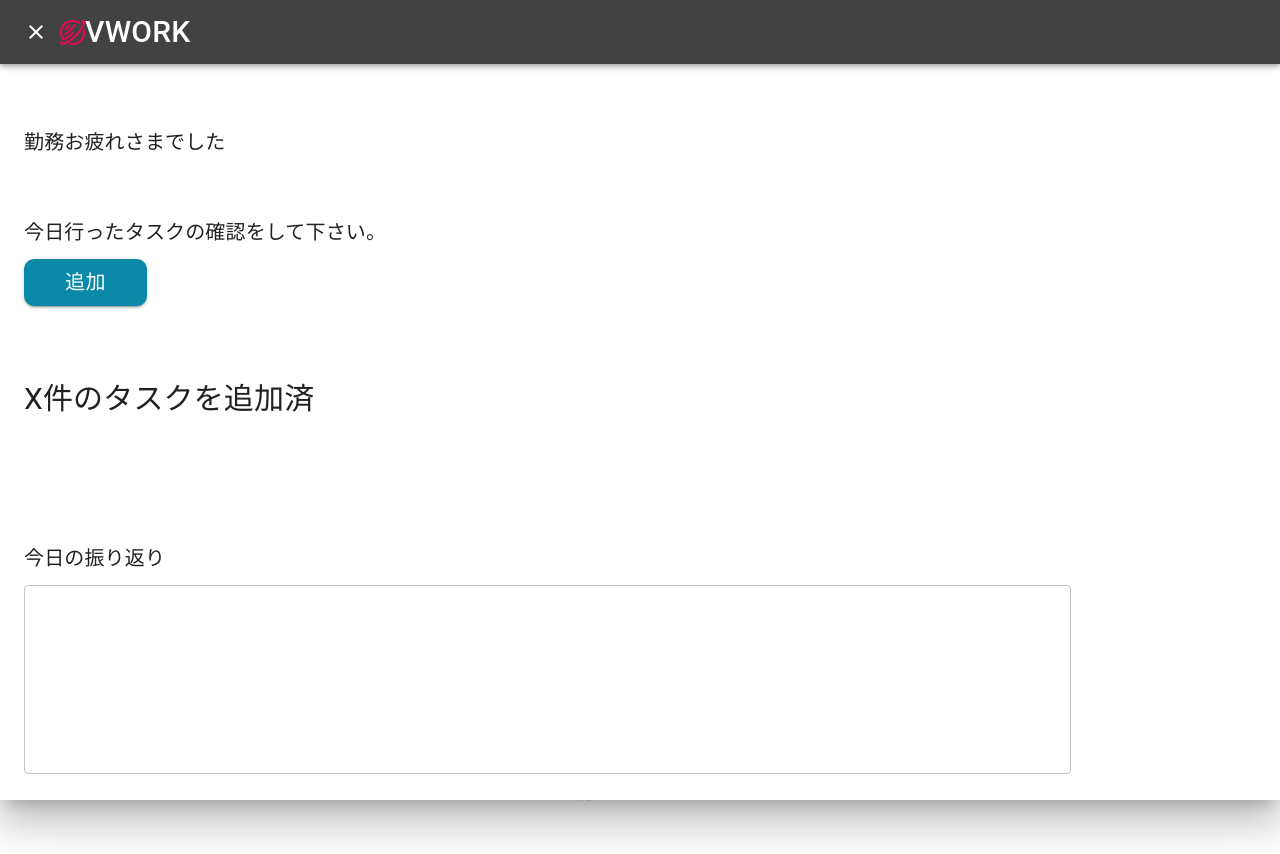
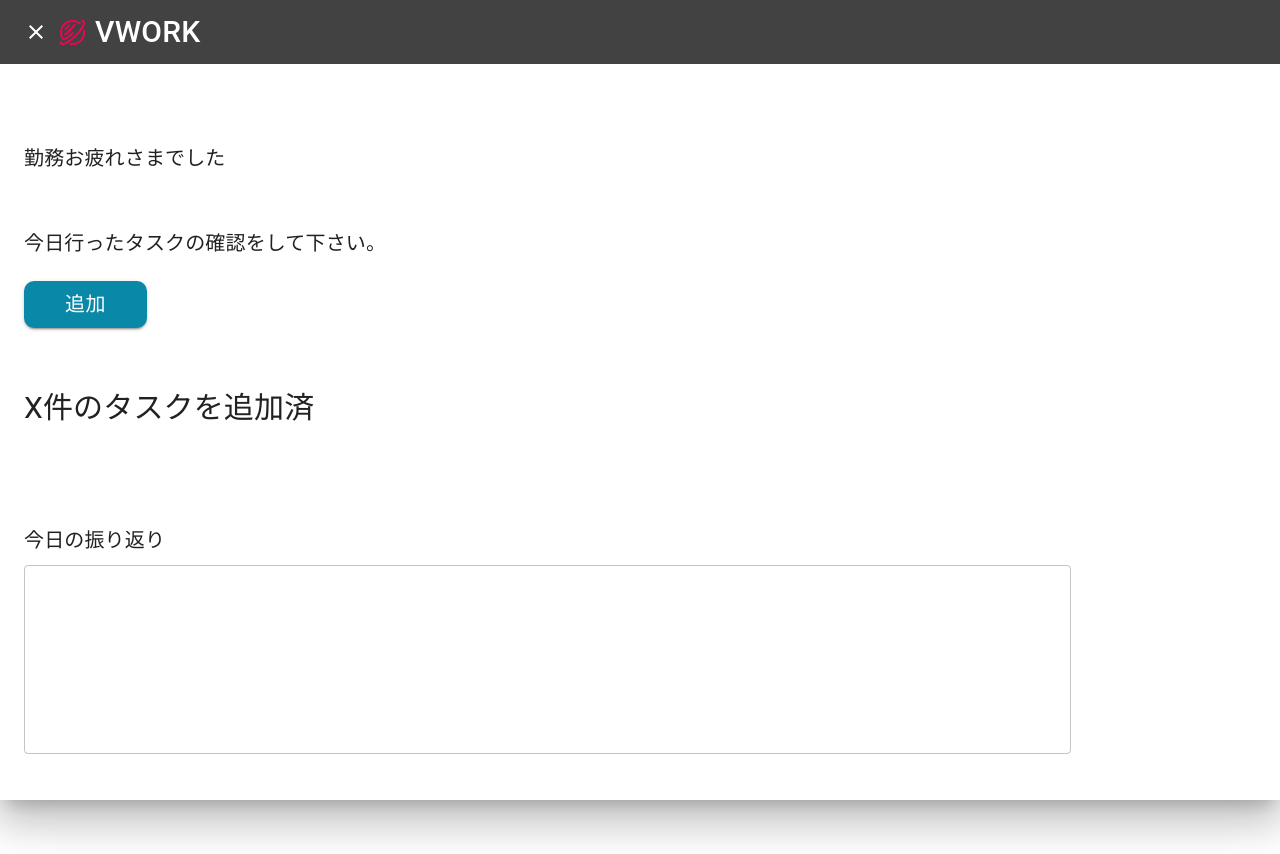
Before and after one commit to Yyusuke27/vwork, a React (Create React App) app in the folder frontend/: page / in a window 1280 px wide. Both pictures are taken after a click on the button "退社". Built offline with nearby package versions, Linux system fonts and the light colour scheme; grey boxes are pictures that could not be loaded.

Commit message:
CheckAttendanceAreaのリファクタリング。Boxを使用した幅のとりかたに変更

```diff
--- a/frontend/src/App.css
+++ b/frontend/src/App.css
@@ -1,4 +1,4 @@
-.logo {
+ .logo {
     font-family: 'Cairo', sans-serif;
 }
 
--- a/frontend/src/Dashboard/Attendance/components/CheckAttendanceArea.tsx
+++ b/frontend/src/Dashboard/Attendance/components/CheckAttendanceArea.tsx
@@ -10,7 +10,6 @@ import AppBar from "@material-ui/core/AppBar";
 import Toolbar from "@material-ui/core/Toolbar";
 import Grid from "@material-ui/core/Grid";
 import Container from "@material-ui/core/Container";
-import clsx from "clsx";
 import Slide from "@material-ui/core/Slide";
 import { TransitionProps } from "@material-ui/core/transitions";
 import TextField from "@material-ui/core/TextField";
@@ -21,6 +20,7 @@ import Button from "@material-ui/core/Button";
 import Drawer from "@material-ui/core/Drawer";
 import Backdrop from "@material-ui/core/Backdrop";
 import TaskList from "../../Task/components/TaskList";
+import "../../../App.css";
 
 const drawerWidth = "55%";
 
@@ -41,20 +41,18 @@ const useStyles = makeStyles((theme: Theme) =>
     timeArea: {
       width: "40%",
       fontSize: 18,
-      marginTop: "1%",
     },
     appBar: {
       position: "relative",
       backgroundColor: Color.VWORK_BLACK,
+      boxShadow: "none",
     },
     dialogTitle: {
       fontSize: 30,
+      paddingLeft: 10,
     },
     dialogText: {
       fontSize: 20,
-    },
-    dialogStyle: {
-      marginTop: "5%",
     },
     additionalButton: {
       borderRadius: 10,
@@ -62,15 +60,11 @@ const useStyles = makeStyles((theme: Theme) =>
       fontSize: 20,
     },
     addedTask: {
-      marginTop: "3%",
       fontSize: 30,
       cursor: "pointer",
     },
-    textFieldArea: {
-      marginTop: "10%",
-    },
     todayUpdate: {
-      marginBottom: "1%",
+      marginBottom: 10,
     },
     textField: {
       width: "85%",
@@ -166,17 +160,22 @@ const CheckAttendanceArea = () => {
         </CardContent>
         <CardActions>
           <Grid container direction="row" justify="flex-end">
-            <Grid item style={{ marginRight: "1%" }}>
+            <Box mr={1}>
+              <Grid item>
                 <Button size="small" variant="contained" color="primary">
                   出社
                 </Button>
               </Grid>
-            <Grid item style={{ marginRight: "1%" }}>
+            </Box>
+            <Box mr={1}>
+              <Grid item>
                 <Button size="small" variant="contained">
                   休憩
                 </Button>
               </Grid>
-            <Grid item style={{ marginRight: "1%" }}>
+            </Box>
+            <Box mr={1}>
+              <Grid item>
                 <Button
                   size="small"
                   variant="contained"
@@ -185,6 +184,7 @@ const CheckAttendanceArea = () => {
                   退社
                 </Button>
               </Grid>
+            </Box>
           </Grid>
         </CardActions>
       </Card>
@@ -202,6 +202,7 @@ const CheckAttendanceArea = () => {
             <img
               src={`${process.env.PUBLIC_URL}/images/logo192.png`}
               style={{ height: 25 }}
+              className="imgstyle"
               alt="icon"
             />
             <Typography variant="h6" className={classes.dialogTitle}>
@@ -209,17 +210,16 @@ const CheckAttendanceArea = () => {
             </Typography>
           </Toolbar>
         </AppBar>
-        <Grid
-          container
-          direction="column"
-          className={clsx(classes.dialogText, classes.dialogStyle)}
-        >
+        <Box mt={10}>
+          <Grid container direction="column" className={classes.dialogText}>
             <Container maxWidth="lg">
               <Grid item>勤務お疲れさまでした</Grid>
-            <Grid item style={{ marginTop: "5%" }}>
+              <Box mt={7}>
+                <Grid item>
                   <Grid container direction="column">
                     <Grid item>今日行ったタスクの確認をして下さい。</Grid>
-                <Grid item style={{ marginTop: "1%" }}>
+                    <Box mt={3}>
+                      <Grid item>
                         <Button
                           className={classes.additionalButton}
                           onClick={handleDrawerOpen}
@@ -229,17 +229,18 @@ const CheckAttendanceArea = () => {
                           追加
                         </Button>
                       </Grid>
+                    </Box>
                   </Grid>
                 </Grid>
+              </Box>
+              <Box mt={3}>
                 <Grid item className={classes.addedTask} onClick={drawerOpen}>
                   X件のタスクを追加済
                 </Grid>
+              </Box>
               <Grid item>
-              <Grid
-                container
-                direction="column"
-                className={classes.textFieldArea}
-              >
+                <Box mt={12}>
+                  <Grid container direction="column">
                     <Grid item className={classes.todayUpdate}>
                       今日の振り返り
                     </Grid>
@@ -252,14 +253,11 @@ const CheckAttendanceArea = () => {
                       />
                     </Grid>
                   </Grid>
+                </Box>
               </Grid>
               <Grid item>
-              <Grid
-                container
-                direction="row"
-                justify="flex-end"
-                style={{ marginTop: "10%" }}
-              >
+                <Box mt={10} mr={4}>
+                  <Grid container direction="row" justify="flex-end">
                     <Button
                       variant="contained"
                       color="primary"
@@ -268,9 +266,11 @@ const CheckAttendanceArea = () => {
                       退勤する
                     </Button>
                   </Grid>
+                </Box>
               </Grid>
             </Container>
           </Grid>
+        </Box>
         <Backdrop className={classes.backdrop} open={openDrawer}>
           <Drawer
             className={classes.drawer}
```
Lines whose indentation alone changed are shown as unchanged.
